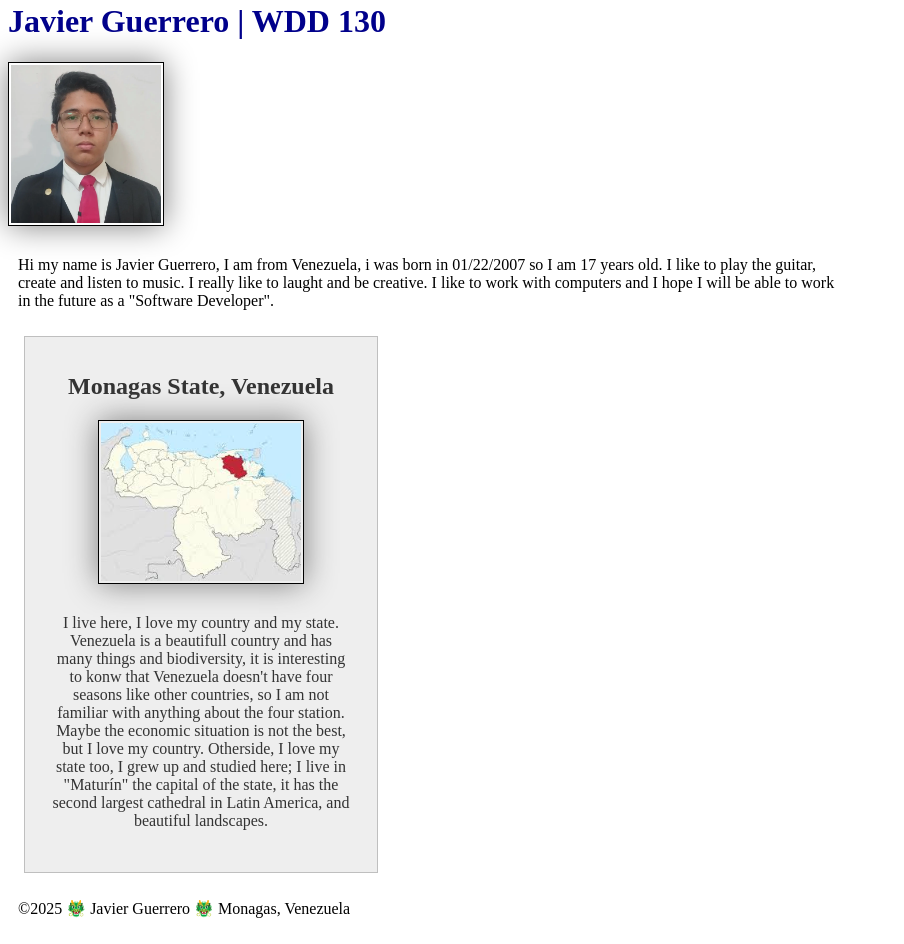
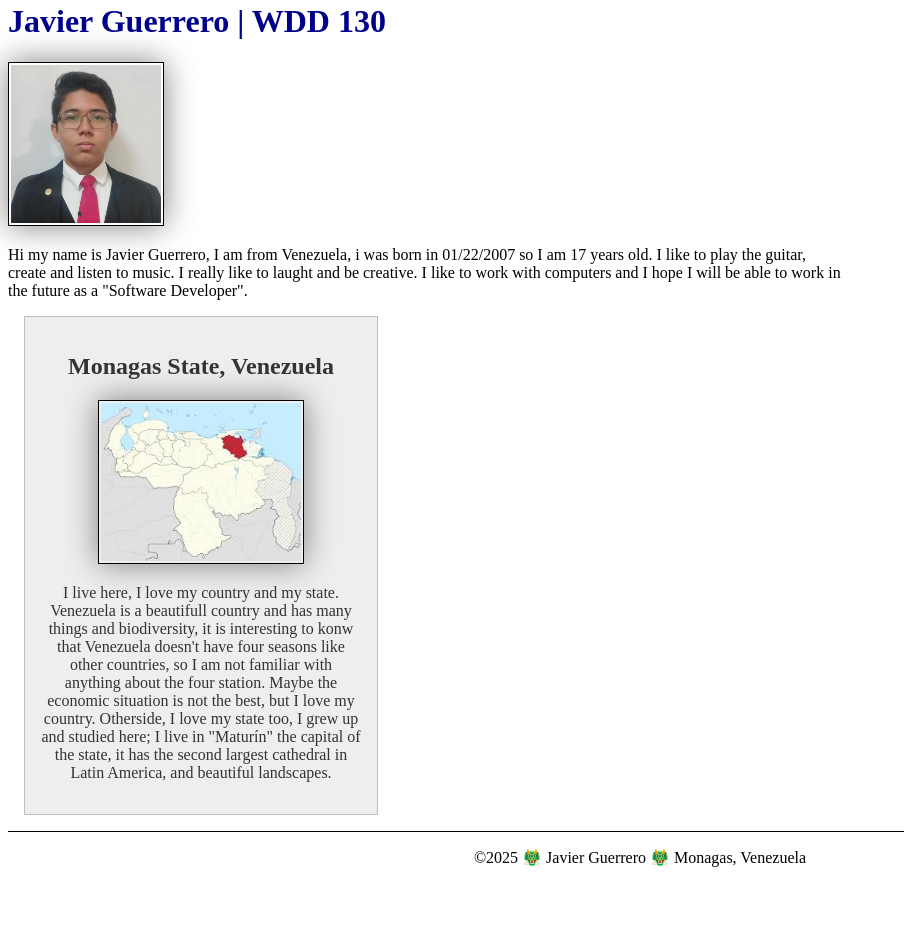
Before and after one commit to javierguerrero22/wdd130, a plain HTML site: page index.html in a window 1280 px wide. Shown: the part 162-1106 px from the top of the page, without its empty margins (0-904 px from the left). After the commit the page ends 1045 px from the top, so only its background shows below. Drawn offline with Linux system fonts and the light colour scheme.

Commit message:
home added

```diff
--- a/styles/styles.css
+++ b/styles/styles.css
@@ -39,4 +39,10 @@ aside img{
 main img {
     width: 150px;
     height: auto;
-  }
+}
+p { padding: 0;}
+footer{
+    margin-top: 15px;
+    border-top: 1px solid #000;
+    text-align: center;
+}
```
